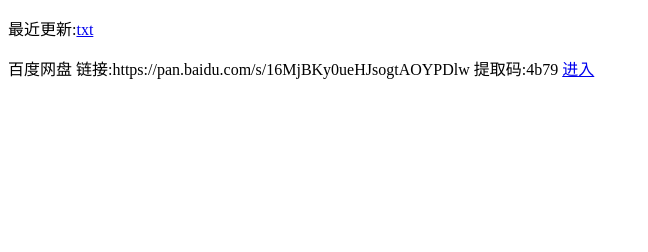
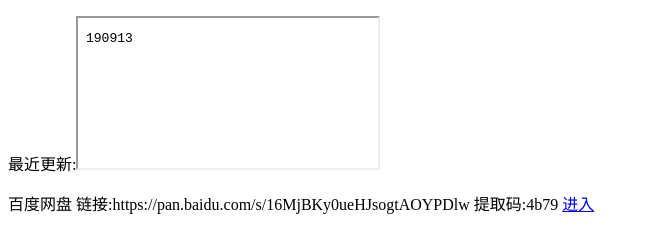
Before and after one commit to lchmade/lchmade.github.io, a plain HTML site: page terrabak/download.html in a window 1280 px wide. Shown: the whole page, without its empty margins (0-648 px from the left). Drawn offline with Linux system fonts and the light colour scheme.

Commit message:
Update download.html

```diff
--- a/terrabak/download.html
+++ b/terrabak/download.html
@@ -6,7 +6,7 @@
 <title>The_World!</title>
 </head>
 <body>
-<p>最近更新:<a href="ver.txt" target="_blank">txt</a>
+<p>最近更新:<iframe src=" ver.txt " width=“ ” height=“ ”></iframe>
 </p>
     <p>百度网盘 链接:https://pan.baidu.com/s/16MjBKy0ueHJsogtAOYPDlw 提取码:4b79
 <a href="https://pan.baidu.com/s/16MjBKy0ueHJsogtAOYPDlw">进入</a>
```
